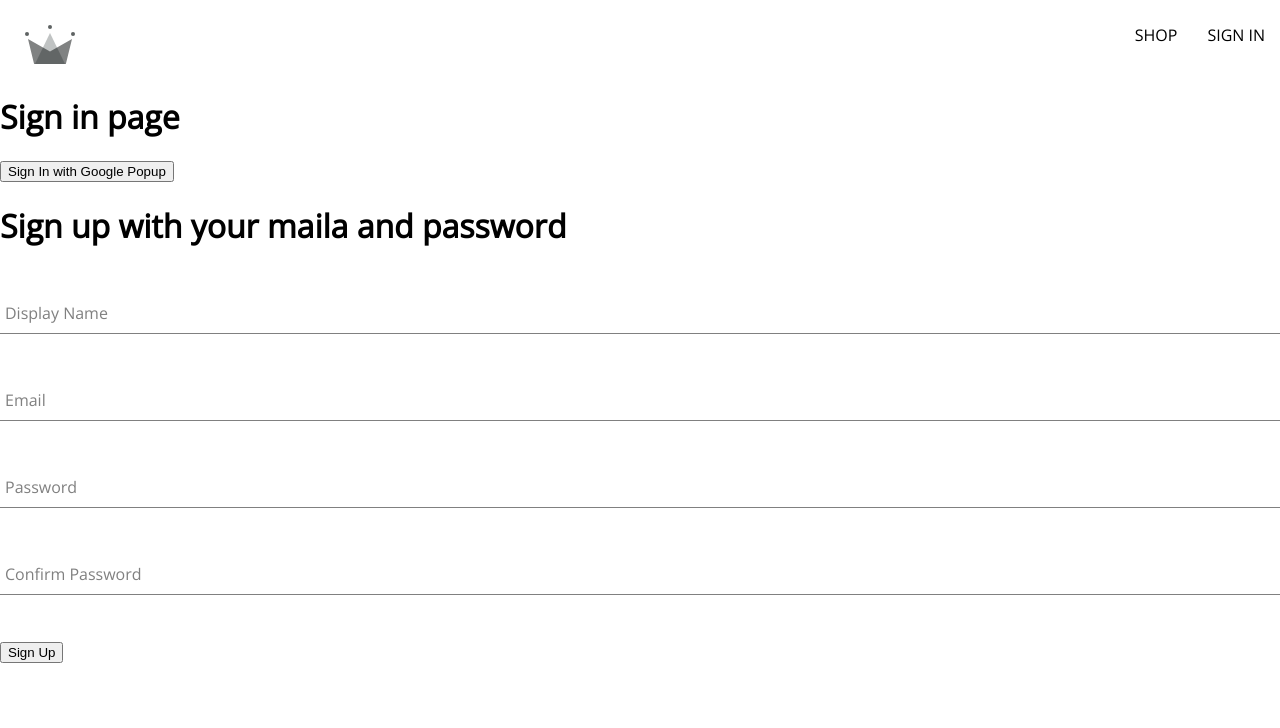
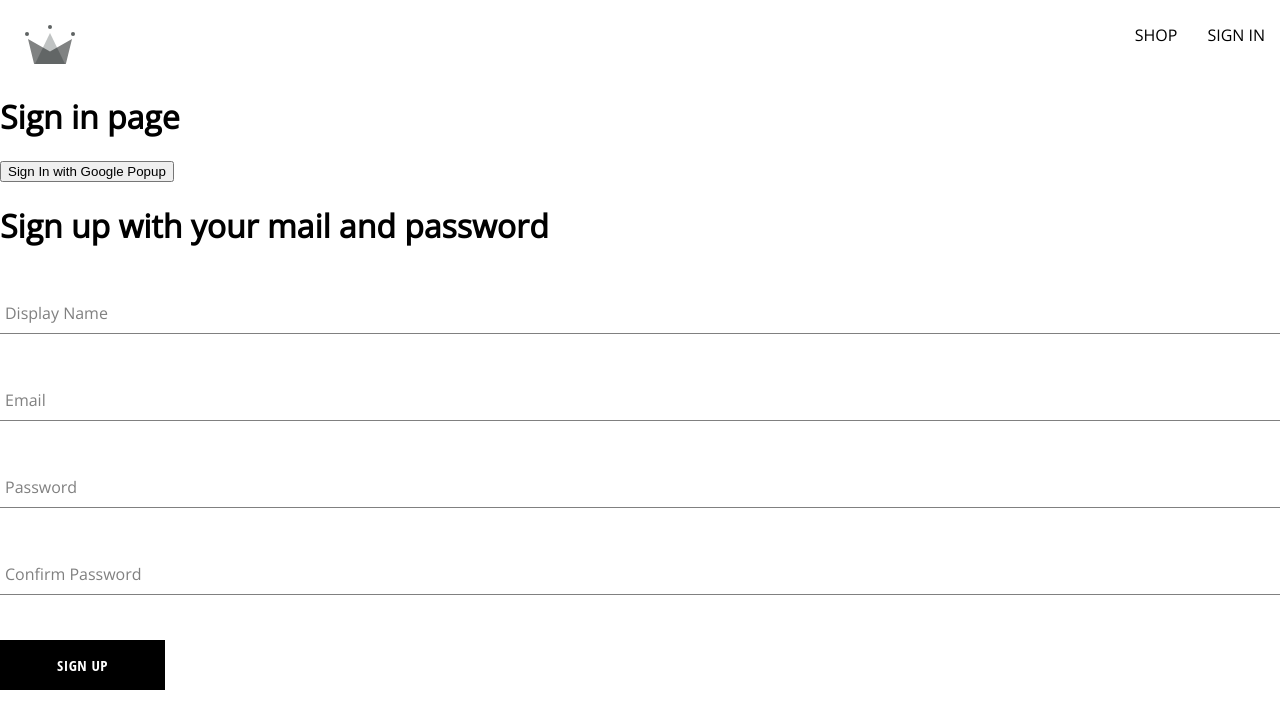
Before and after one commit to ColonelBucket8/crown-clothing-v2, a React (Create React App) app: page /sign-in in a window 1280 px wide. Shown: the top 728 px of the page. Built offline with nearby package versions, Linux system fonts and the light colour scheme.

Commit message:
created button component and styles

```diff
--- /dev/null
+++ b/src/components/button/button.component.jsx
@@ -0,0 +1,19 @@
+import "./button.style.scss";
+
+const BUTTON_TYPE_CLASSES = {
+  google: "google-sign-in",
+  inverted: "inverted",
+};
+
+const Button = ({ children, buttonType, ...otherProps }) => {
+  return (
+    <button
+      className={`button-container ${BUTTON_TYPE_CLASSES[buttonType]}`}
+      {...otherProps}
+    >
+      {children}
+    </button>
+  );
+};
+
+export default Button;
--- /dev/null
+++ b/src/components/button/button.style.scss
@@ -0,0 +1,46 @@
+.button-container {
+  min-width: 165px;
+  width: auto;
+  height: 50px;
+  letter-spacing: 0.5px;
+  line-height: 50px;
+  padding: 0 35px 0 35px;
+  font-size: 15px;
+  background-color: black;
+  color: white;
+  text-transform: uppercase;
+  font-family: 'Open Sans Condensed';
+  font-weight: bolder;
+  border: none;
+  cursor: pointer;
+  display: flex;
+  justify-content: center;
+
+  &:hover {
+    background-color: white;
+    color: black;
+    border: 1px solid black;
+  }
+
+  &.google-sign-in {
+    background-color: #4285f4;
+    color: white;
+
+    &:hover {
+      background-color: #357ae8;
+      border: none;
+    }
+  }
+
+  &.inverted {
+    background-color: white;
+    color: black;
+    border: 1px solid black;
+
+    &:hover {
+      background-color: black;
+      color: white;
+      border: none;
+    }
+  }
+}
--- a/src/components/sign-up-form/sign-up-form.component.jsx
+++ b/src/components/sign-up-form/sign-up-form.component.jsx
@@ -5,6 +5,8 @@
   createUserDocumentFromAuth,
 } from "../../utils/firebase/firebase.utils";
 import FormInput from "../form-input/form-input.component";
+import Button from "../button/button.component"
+import "./sign-up-form.style.scss"
 
 const defaultFormFields = {
   displayName: "",
@@ -54,7 +56,7 @@
 
   return (
     <div>
-      <h1>Sign up with your maila and password</h1>
+      <h1>Sign up with your mail and password</h1>
       <form onSubmit={(evt) => handleSubmit(evt)}>
         <FormInput
           label="Display Name"
@@ -90,7 +92,7 @@
           value={confirmPassword}
           minLength={6}
         />
-        <button type="submit">Sign Up</button>
+        <Button type="submit">Sign Up</Button>
       </form>
     </div>
   );
--- a/src/components/sign-up-form/sign-up-form.style.scss
+++ b/src/components/sign-up-form/sign-up-form.style.scss
@@ -0,0 +1,9 @@
+.sign-up-container {
+    display: flex;
+    flex-direction: column;
+    width: 280px;
+
+    h2 {
+        margin: 10px 0;
+    }
+}
```
